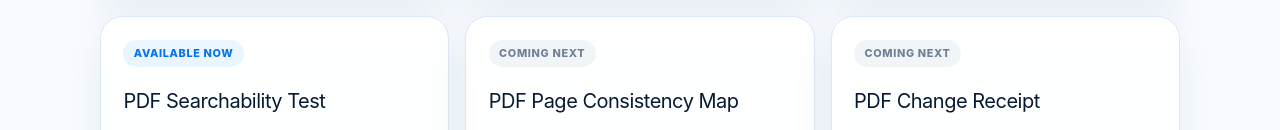
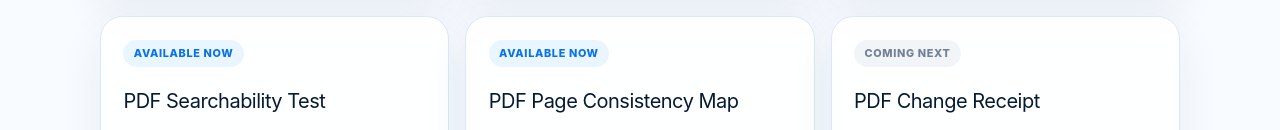
Before and after one commit to Rouane12/pdfbright, a Next.js app: page /tools in a window 1280 px wide. Shown: the part 757-887 px from the top of the page. Built offline with nearby package versions, Linux system fonts and the light colour scheme; no server answers.

Commit message:
Enable PDF Page Consistency Map in tools hub

```diff
--- a/src/app/tools/page.tsx
+++ b/src/app/tools/page.tsx
@@ -44,7 +44,8 @@ const tools = [
     title: "PDF Page Consistency Map",
     description:
       "Visualize page sizes, orientation, text presence, and structural outliers across the whole document.",
-    live: false,
+    href: "/tools/page-consistency",
+    live: true,
   },
   {
     title: "PDF Change Receipt",
```
